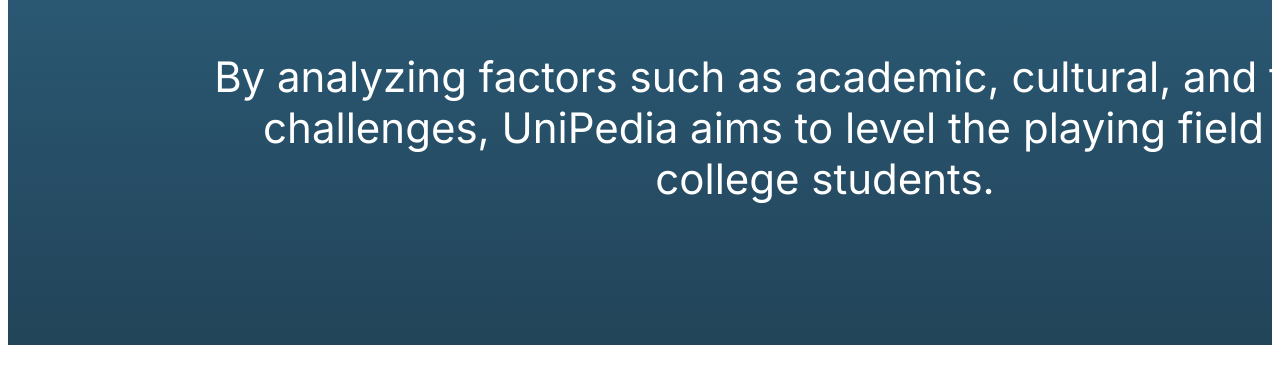
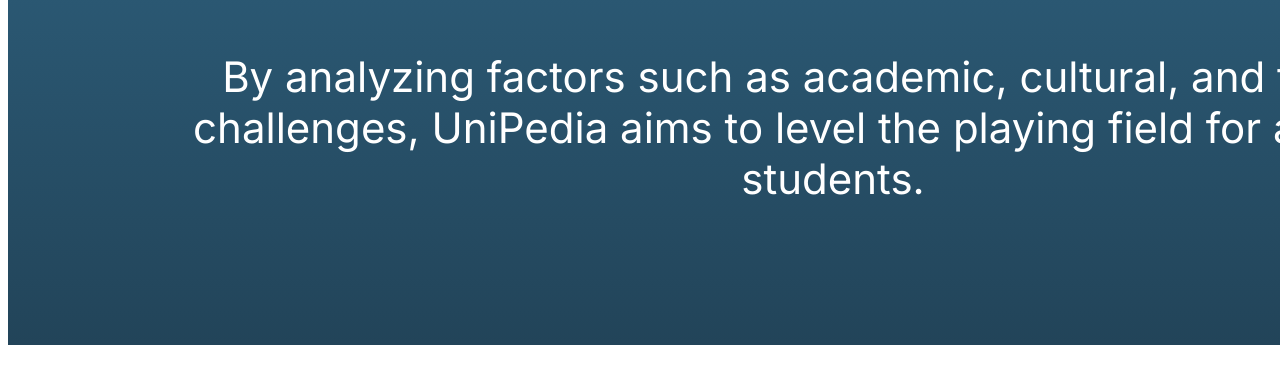
Before and after one commit to sitarahariharan/sitarahariharan.github.io, a plain HTML site: page index.html in a window 1280 px wide. Shown: the part 687-1072 px from the top of the page. Drawn offline with Linux system fonts and the light colour scheme.

Commit message:
Update index.html

```diff
--- a/index.html
+++ b/index.html
@@ -2,6 +2,10 @@
   box-sizing: border-box;
 }
 body {
+  max-width: 100%
+  margin: 0;
+  padding: 0;
+  width: 100%;
   font-size: 14px;
 }
 .v1_3 {
```
